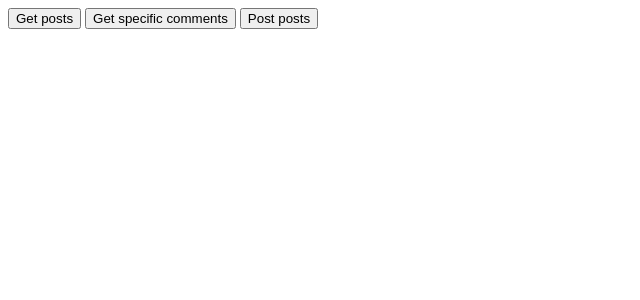
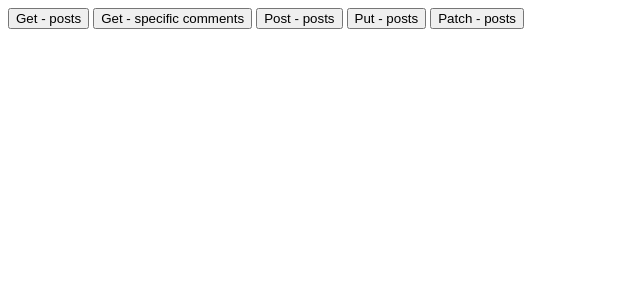
Before and after one commit to jeroenouw/AngularREST, an Angular app: page / in a window 1280 px wide. Shown: the top 300 px of the page, without its empty margins (0-640 px from the left). Built offline with nearby package versions, Linux system fonts and the light colour scheme.

Commit message:
Put and patch example

```diff
--- a/src/app/rest-observable/rest-observable.component.html
+++ b/src/app/rest-observable/rest-observable.component.html
@@ -1,8 +1,14 @@
-<button (click)="onGetPosts()">Get posts</button>
+<button (click)="onGetPosts()">Get - posts</button>
 {{displayPosts}}
 
-<button (click)="onGetSpecificComments()">Get specific comments</button>
+<button (click)="onGetSpecificComments()">Get - specific comments</button>
 {{displayComments}}
 
-<button (click)="onPostPosts()">Post posts</button>
+<button (click)="onPostPosts()">Post - posts</button>
 {{postPosts}}
+
+<button (click)="onPutPosts()">Put - posts</button>
+{{putPosts}}
+
+<button (click)="onPatchPosts()">Patch - posts</button>
+{{patchPosts}}
--- a/src/app/rest-observable/rest-observable.component.ts
+++ b/src/app/rest-observable/rest-observable.component.ts
@@ -8,6 +8,9 @@ import { RestObservableService } from './rest-observable.service';
 export class RestObservableComponent implements OnInit {
   displayPosts: string;
   displayComments: string;
+  postPosts: string;
+  putPosts: string;
+  patchPosts: string;
 
   errorMessage: string;
 
@@ -28,19 +31,37 @@ export class RestObservableComponent implements OnInit {
   onGetSpecificComments() {
     this.roservice.getSpecificComments()
       .subscribe(
-        data => this.displayComments = JSON.stringify(data),
+        data => this.postPosts = JSON.stringify(data),
         error => this.errorMessage = <any>error,
         () => console.log("Get specific comments finished")
       );
   }
 
   onPostPosts() {
-    this.roservice.postPosts({ userId: '49', id: '48', title: 'new title', body: 'new body text'})
+    this.roservice.postPosts({userId: '49', id: '48', title: 'new title', body: 'new body text'})
       .subscribe(
-        data => this.displayComments = JSON.stringify(data),
+        data => this.postPosts = JSON.stringify(data),
         error => this.errorMessage = <any>error,
         () => console.log("Post posts finished")
       );
   }
 
+  onPutPosts() {
+    this.roservice.putPosts({userId: '23', id: '9', title: 'new title 2', body: 'new body text 2'})
+      .subscribe(
+        data => this.putPosts = JSON.stringify(data),
+        error => this.errorMessage = <any>error,
+        () => console.log("Put posts finished")
+      );
+  }
+
+  onPatchPosts() {
+    this.roservice.patchPosts({userId: '43', id: '12', title: 'new title 3', body: 'new body text 3'})
+      .subscribe(
+        data => this.patchPosts = JSON.stringify(data),
+        error => this.errorMessage = <any>error,
+        () => console.log("Patch posts finished")
+      );
+  }
+
 }
--- a/src/app/rest-observable/rest-observable.service.ts
+++ b/src/app/rest-observable/rest-observable.service.ts
@@ -44,11 +44,26 @@ export class RestObservableService {
   }
 
   postPosts(param: any): Observable<any> {
-      let body = JSON.stringify(param);
-      return this.http
-        .post(this.baseUrl + '/posts', body, this.options)
+    let body = JSON.stringify(param);
+    return this.http
+      .post(this.baseUrl + '/posts', body, this.options)
+      .map(this.extractData)
+      .catch(this.handleError);
+  }
+
+  putPosts(param: any): Observable<any> {
+    let body = JSON.stringify(param);
+    return this.http
+      .put(this.baseUrl + '/posts/1', body, this.options)
+      .map(this.extractData)
+      .catch(this.handleError);
+  }
+
+  patchPosts(param: any): Observable<any> {
+    let body = JSON.stringify(param);
+    return this.http
+        .patch(this.baseUrl + '/posts/2', body, this.options)
         .map(this.extractData)
         .catch(this.handleError);
-  }
-
+    }
 }
```
